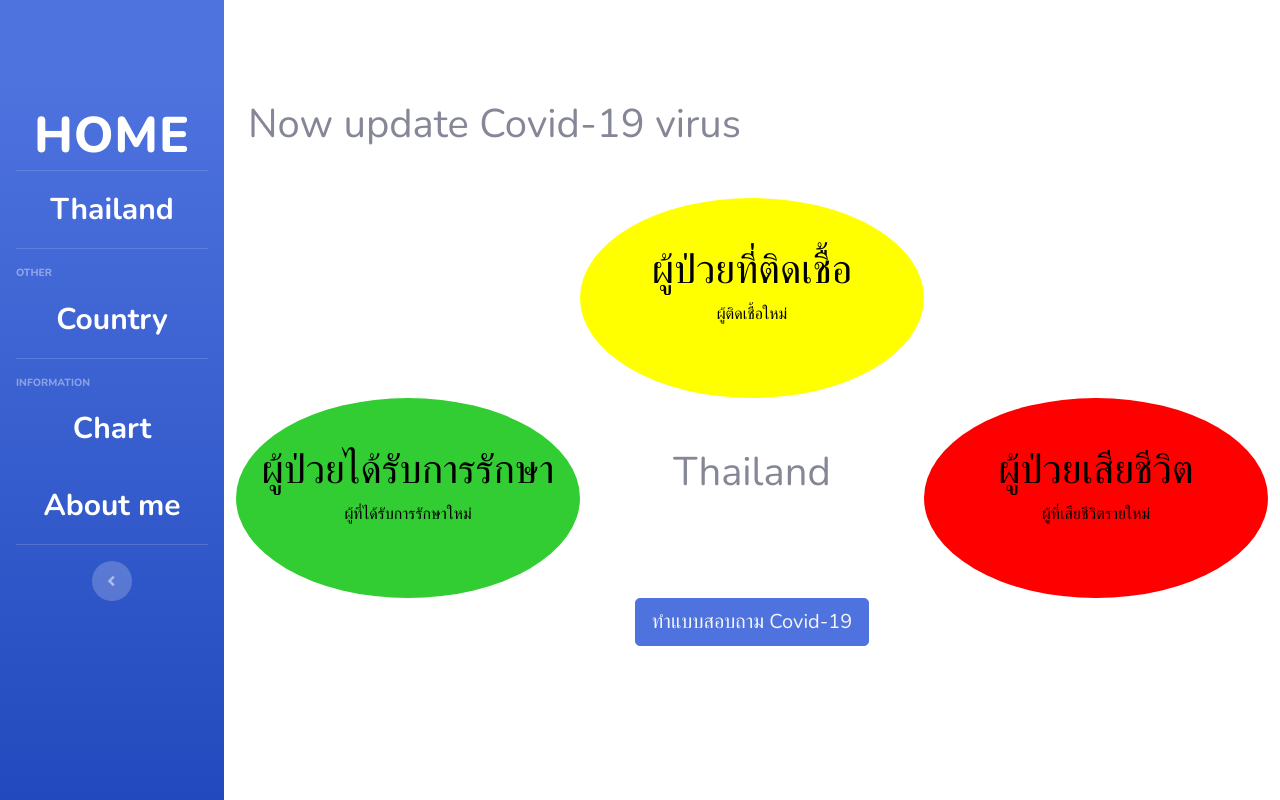
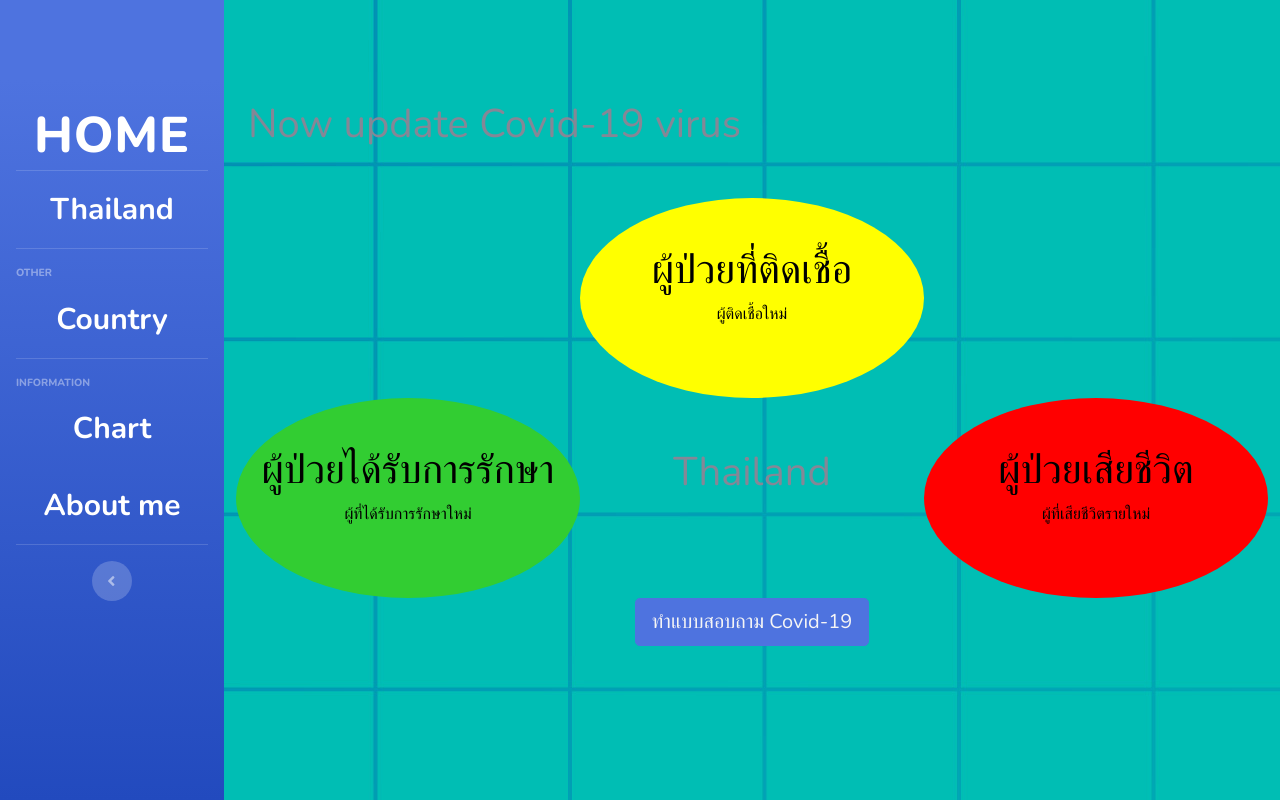
Before and after one commit to Phuwadon-TK/Covid-19, a plain HTML site: page index.html in a window 1280 px wide. Drawn offline with nearby package versions, Linux system fonts and the light colour scheme; no server answers.

Commit message:
พื้นหลัง

```diff
--- a/index.html
+++ b/index.html
@@ -22,7 +22,7 @@
 
 </head>
 
-<body id="page-top">
+<body id="page-top" background="img/24090.jpg">
 
   <!-- Page Wrapper -->
   <div id="wrapper">
```
Also changed, not shown: img/24090.jpg (added).
